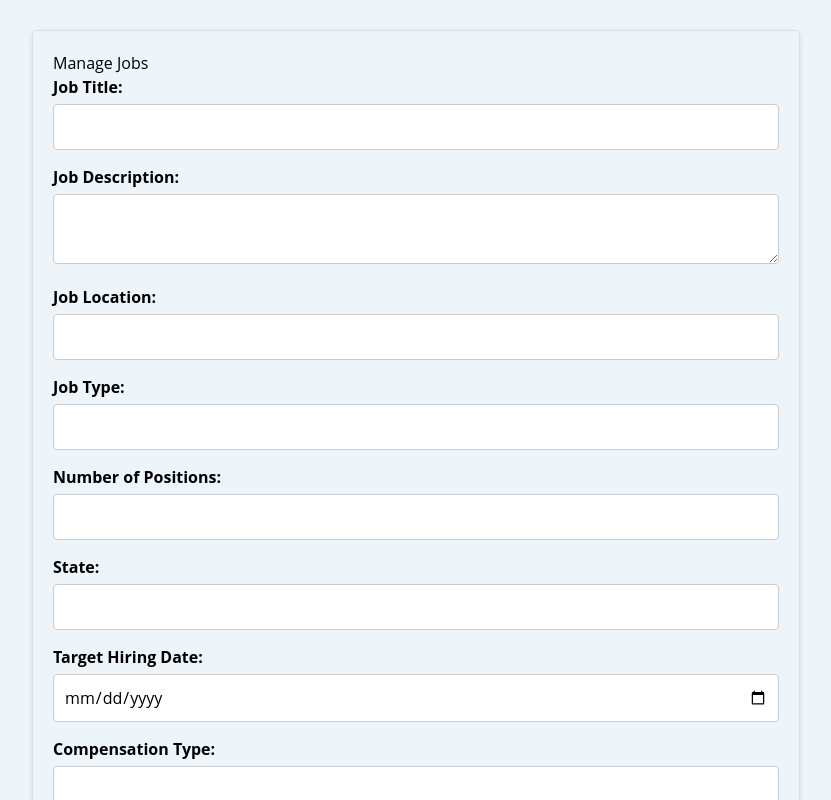
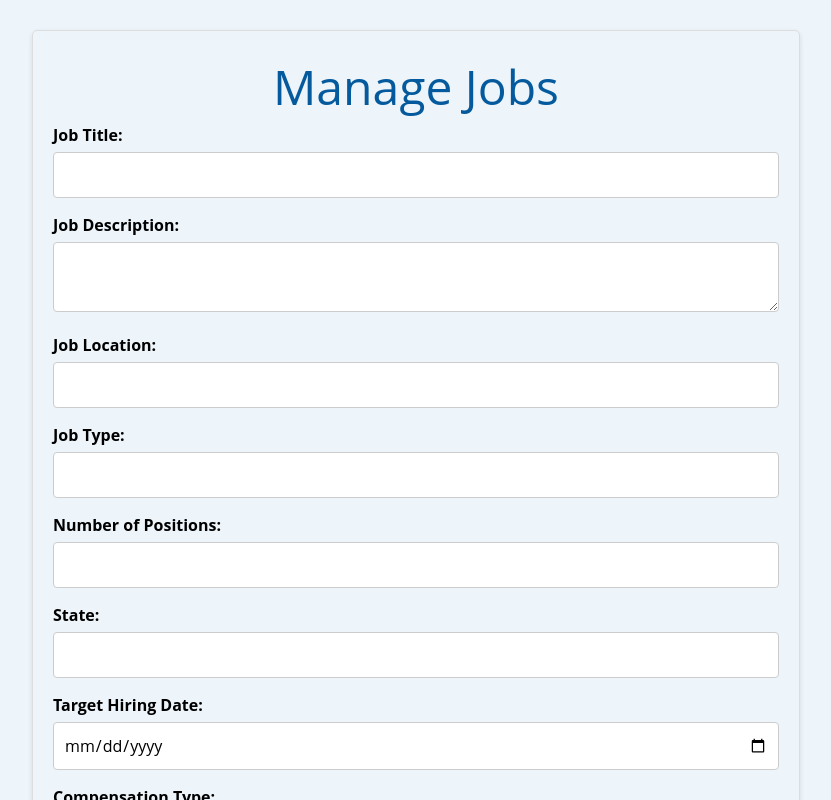
Before and after one commit to AnujRaparthi/Capstone-Group6-ATS, a React (Create React App) app in the folder frontend/: page /ManageJobs in a window 1280 px wide. Shown: the top 800 px of the page, without its empty margins (224-1055 px from the left). Built offline with nearby package versions, Linux system fonts and the light colour scheme.

Commit message:
updated manage jobs component

```diff
--- a/frontend/src/App.css
+++ b/frontend/src/App.css
@@ -237,3 +237,9 @@ button[type="submit"] {
 button[type="submit"]:hover {
   background-color: #006ba1;  /* Slightly darker on hover */
 }
+
+.MJ{
+  color:#045A9D;
+  text-align: center;
+  font-size: 3em;
+}
--- a/frontend/src/components/ManageJobs.jsx
+++ b/frontend/src/components/ManageJobs.jsx
@@ -33,7 +33,7 @@ const ManageJobs = () => {
 
   return (
     <div className="form-container">
-      <h2>Manage Jobs</h2>
+      <h1 class="MJ">Manage Jobs</h1>
       <form onSubmit={handleSubmit}>
         <div className="form-group">
           <label htmlFor="jobTitle">Job Title:</label>
```
